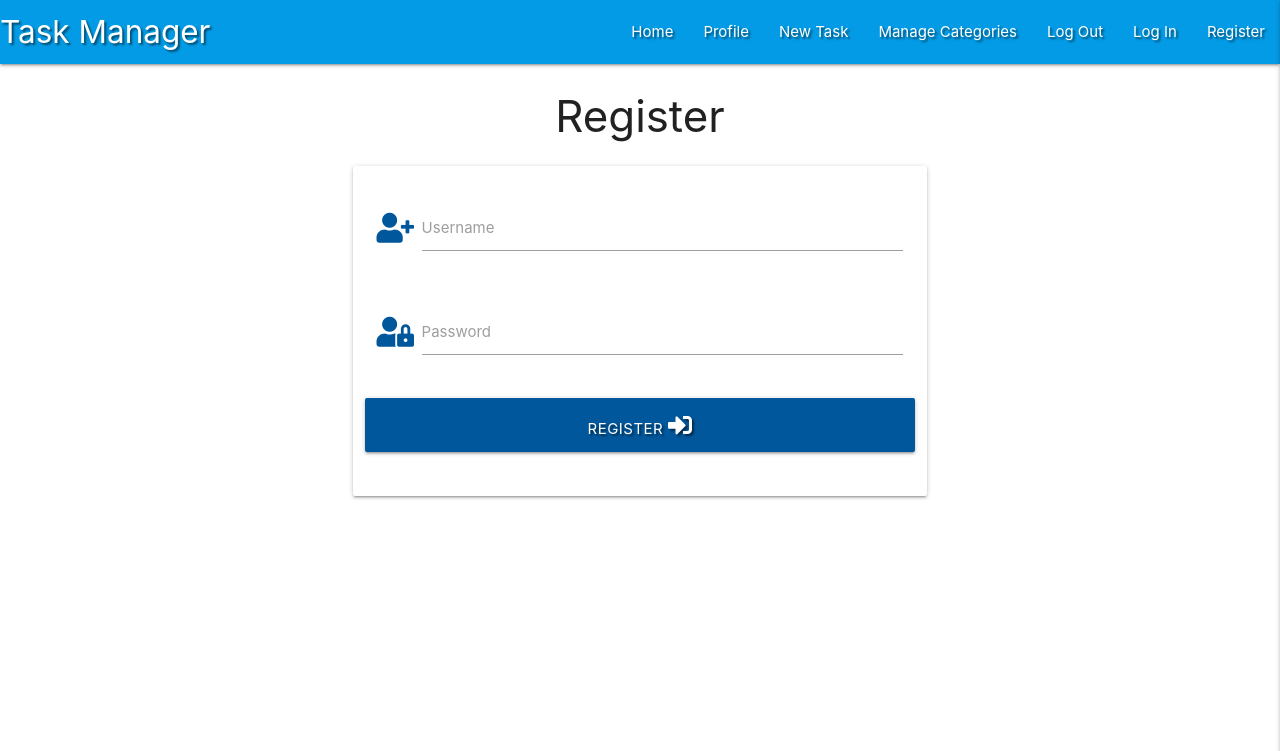
After one commit to alexeykuz-sys/flask-task-manager-project, a Flask app: page /register in a window 1280 px wide. The commit adds this page. Shown: the top 751 px of the page. Run offline with Flask 2, Linux system fonts and the light colour scheme; some libraries are stand-ins or nearby versions.

Commit message:
added field validation

```diff
--- a/app.py
+++ b/app.py
@@ -3,6 +3,7 @@ from flask import (Flask, flash, render_template,
                     redirect, request, session, url_for)
 from flask_pymongo import PyMongo
 from bson.objectid import ObjectId
+from werkzeug.security import generate_password_hash, check_password_hash
 
 
 
@@ -26,6 +27,28 @@ def get_tasks():
     return render_template("tasks.html", tasks=tasks)
 
 
+@app.route("/register", methods=["GET", "POST"])
+def register():
+    if request.method == "POST":
+        #check if username already exist in db
+        existing_user = mongo.db.users.find_one(
+            {"username":request.form.get("username").lower()})
+        if existing_user:
+            flash("Username already exist")
+            return redirect(url_for("register"))
+
+        register = {
+            "username": request.form.get("username").lower(),
+            "password": generate_password_hash(request.form.get("password"))
+        }
+        mongo.db.users.insert_one(register)
+
+        # put the user into 'session' cookie
+        session["user"] = request.form.get("username").lower()
+        flash("Registration Successful!")
+    return render_template("register.html")
+
+
 if __name__ == "__main__":
     app.run(host = os.environ.get("IP"),
             port = int(os.environ.get("PORT")),
--- a/static/css/style.css
+++ b/static/css/style.css
@@ -0,0 +1,7 @@
+.text-shadow {
+    text-shadow: 2px 2px 2px rgba(0,0,0,0.5);
+}
+
+.flashes h4 {
+    line-height: 2;
+}
--- a/static/js/script.js
+++ b/static/js/script.js
@@ -0,0 +1,3 @@
+$(document).ready(function(){
+    $('.sidenav').sidenav({edge:"right"});
+  });
--- a/templates/base.html
+++ b/templates/base.html
@@ -3,8 +3,8 @@
 <head>
     <meta charset="UTF-8">
     <meta name="viewport" content="width=device-width, initial-scale=1.0">
-    <link rel="stylesheet" href="https://cdnjs.cloudflare.com/ajax/libs/font-awesome/5.15.2/css/all.min.css"
-    integrity="sha512-HK5fgLBL+xu6dm/Ii3z4xhlSUyZgTT9tuc/hSrtw6uzJOvgRr2a9jyxxT1ely+B+xFAmJKVSTbpM/CuL7qxO8w==" crossorigin="anonymous" type="text/css"/>
+    <link rel="stylesheet" href="https://use.fontawesome.com/releases/v5.15.2/css/all.css"
+    integrity="sha384-vSIIfh2YWi9wW0r9iZe7RJPrKwp6bG+s9QZMoITbCckVJqGCCRhc+ccxNcdpHuYu" crossorigin="anonymous" type="text/css">
     <link rel="stylesheet" href="https://cdnjs.cloudflare.com/ajax/libs/materialize/1.0.0/css/materialize.min.css" type="text/css">
     <link rel="stylesheet" href="{{url_for('static', filename = 'css/style.css') }}" type="text/css">
     {% block styles %}
@@ -12,9 +12,50 @@
     <title>Task Manager</title>
 </head>
 <body>
-    <h1>Im part of base template</h1>
+    <header>
+        <!--top navbar  -->
+         <nav class="nav-extended text-shadow  light-blue darken-1">
+            <div class="nav-wrapper">
+            <a href="{{url_for('get_tasks')}}" class="brand-logo">Task Manager</a>
+            <a href="#" data-target="mobile-demo" class="sidenav-trigger right"><i class="fas fa-bars"></i></a>
+            <ul class="right hide-on-med-and-down">
+                <li><a href="{{url_for('get_tasks')}}">Home</a></li>
+                <li><a href="#">Profile</a></li>
+                <li><a href="#">New Task</a></li>
+                <li><a href="#">Manage Categories</a></li>
+                <li><a href="#">Log Out</a></li>
+                <li><a href="#">Log In</a></li>
+                <li><a href="{{url_for('register')}}">Register</a></li>
+            </ul>
+            </div>
+        </nav>
+<!-- mobile sidenav -->
+        <ul class="sidenav" id="mobile-demo">
+            <li><h4 class="center-align light-blue-text text-darken-4">Task Manager</h4></li>
+            <li><a href="{{url_for('get_tasks')}}">Home</a></li>
+            <li><a href="#">Profile</a></li>
+            <li><a href="#">New Task</a></li>
+            <li><a href="#">Manage Categories</a></li>
+            <li><a href="#">Log Out</a></li>
+            <li><a href="#">Log In</a></li>
+            <li><a href="{{url_for('register')}}">Register</a></li>
+        </ul>
+    </header>
+    <section>
+        {% with messages = get_flashed_messages() %}
+            {% if messages %}
+                {% for message in messages %}
+                <div class="row flashes">
+                    <h4 class="light-blue lighten-4 center-align">{{message}}</h4>
+                </div>
+                {% endfor %}
+            {% endif %}
+        {% endwith %}
+    </section>
+    <main class="container">
     {% block content %}
-    {% endblock%}
+    {% endblock %}
+</main>
     <script
     src="https://code.jquery.com/jquery-3.5.1.min.js"
     integrity="sha256-9/aliU8dGd2tb6OSsuzixeV4y/faTqgFtohetphbbj0="
--- /dev/null
+++ b/templates/register.html
@@ -0,0 +1,36 @@
+{% extends "base.html" %}
+{% block content %}
+
+    <h3 class="center-align">Register</h3>
+
+    <div class="row">
+        <form class="col s12 m8 offset-m2" method="POST" action="{{ url_for('register') }}">
+            <div class="card-panel">
+                <!-- username -->
+                <div class="row">
+                    <div class="input-field col s12">
+                        <i class="fas fa-user-plus prefix light-blue-text text-darken-4"></i>
+                        <input id="username" name="username" type="text" minlength="="5" maxlength="15" patern="^[a-zA-Z0-9]{5,15}$" class="validate" required>
+                        <label for="username">Username</label>
+                    </div>
+                </div>
+                <!-- passowrd -->
+                <div class="row">
+                    <div class="input-field col s12">
+                        <i class="fas fa-user-lock prefix light-blue-text text-darken-4"></i>
+                        <input id="password" name="password" type="password" minlength="="5" maxlength="15" patern="^[a-zA-Z0-9]{5,15}$" class="validate" required>
+                        <label for="password">Password</label>
+                    </div>
+                </div>
+                <!-- register -->
+                <div class="row">
+                    <button type="submit" class="col s12 btn-large light-blue darken-4 text-shadow">
+                        Register <i class="fas fa-sign-in-alt"></i>
+                    </button>
+                </div>
+            </div>
+        </form>
+    </div>
+
+
+{% endblock %}
```
